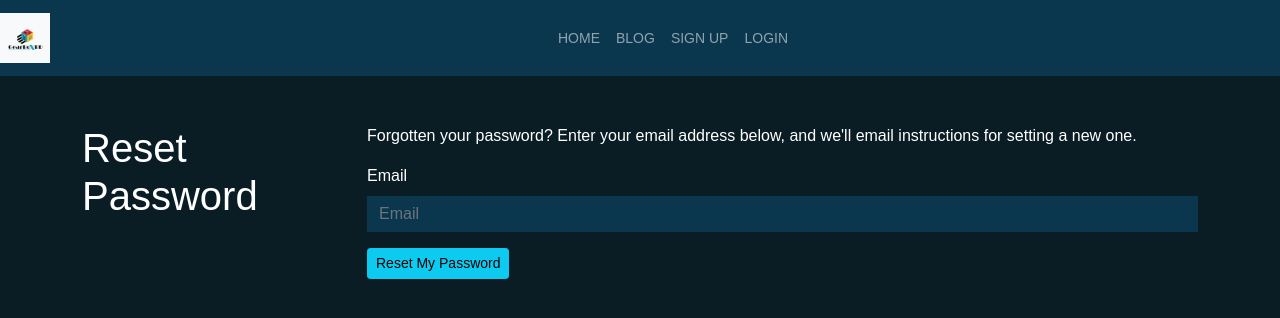
After one commit to habib789/Django-ecommerce, a Django app: page /accounts/profile/password_reset/ in a window 1280 px wide. The commit adds this page. Shown: the top 318 px of the page. Run offline with Django 3.2, Linux system fonts and the light colour scheme; some libraries are stand-ins or nearby versions.

Commit message:
password reset feature added

```diff
--- a/accounts/templates/accounts/login.html
+++ b/accounts/templates/accounts/login.html
@@ -8,7 +8,8 @@
     <form method="post">
         {% csrf_token %}
         {% bootstrap_form form %}
-        <input type="submit" class="btn btn-info btn-lg" value="Login">
+        <input type="submit" class="btn btn-info btn-lg" value="Login"><br>
+        <a href="{% url 'accounts:password_reset' %}">Forgot Password</a>
     </form>
 </div>
 {% endblock %}
--- /dev/null
+++ b/accounts/templates/accounts/password_reset_form.html
@@ -0,0 +1,15 @@
+{% extends 'base.html' %}
+{% load bootstrap5 %}
+{% block content %}
+<div class="col-md-3">
+    <h1>Reset Password</h1>
+</div>
+<div class="col-md-9">
+    <p class="">Forgotten your password? Enter your email address below, and we'll email instructions for setting a new one.</p>
+    <form method="post">
+        {% csrf_token %}
+        {% bootstrap_form form %}
+        <input type="submit" class="btn btn-info btn-sm" value="Reset My Password"><br>
+    </form>
+</div>
+{% endblock %}
--- a/accounts/urls.py
+++ b/accounts/urls.py
@@ -1,6 +1,8 @@
 from django.urls import path
 from .views import SignUp, ProfileView, ProfileUpdateView, ChangePass, user_order, user_order_details
-from django.contrib.auth.views import LoginView, LogoutView
+from django.contrib.auth.views import (LoginView, LogoutView, PasswordResetView,
+                                       PasswordResetConfirmView, PasswordResetDoneView,
+                                       PasswordResetCompleteView)
 
 app_name = 'accounts'
 
@@ -14,4 +16,16 @@ urlpatterns = [
     path('profile/change_password', ChangePass.as_view(), name='change_password'),
     path('profile/user_order', user_order, name='order_list'),
     path('profile/<int:pk>/user_order_details', user_order_details, name='order_details'),
+
+    # RESET PASS
+    path('profile/password_reset/', PasswordResetView.as_view(
+        template_name="accounts/password_reset_form.html"), name='password_reset'),
+
+    path('profile/password_reset_done/', PasswordResetDoneView.as_view(
+        template_name="accounts/password_reset_done.html"), name='password_reset_done'),
+
+    path('profile/<uidb64>/<token>/password_reset_confirm/', PasswordResetConfirmView.as_view(
+        template_name="accounts/password_reset_confirm.html"), name='password_reset_confirm'),
+
+    path('profile/password_reset_complete/', PasswordResetCompleteView.as_view(), name='password_reset_complete'),
 ]
--- a/static/css/custom.css
+++ b/static/css/custom.css
@@ -43,15 +43,15 @@ font-size: 14px;
 	outline: none;
 }
 
-.form-group input,textarea{
-	border-bottom: 1px solid #17a2b8;
+.form-control{
+	background-color: #0a364e;
 	color: #17a2b8;
 }
 
 .form-control:focus{
     border-bottom: 1px solid #17a2b8;
 	box-shadow: none;
-	background: transparent;
+	background: #0a364e;
 	color: #17a2b8;
 }
 .form-group textarea{
```
Also changed, not shown: accounts/templates/accounts/password_reset_confirm.html (added, +16 -0 lines), accounts/templates/accounts/password_reset_done.html (added, +9 -0 lines), e_commerce/settings.py (+9 -0 lines), db.sqlite3.
